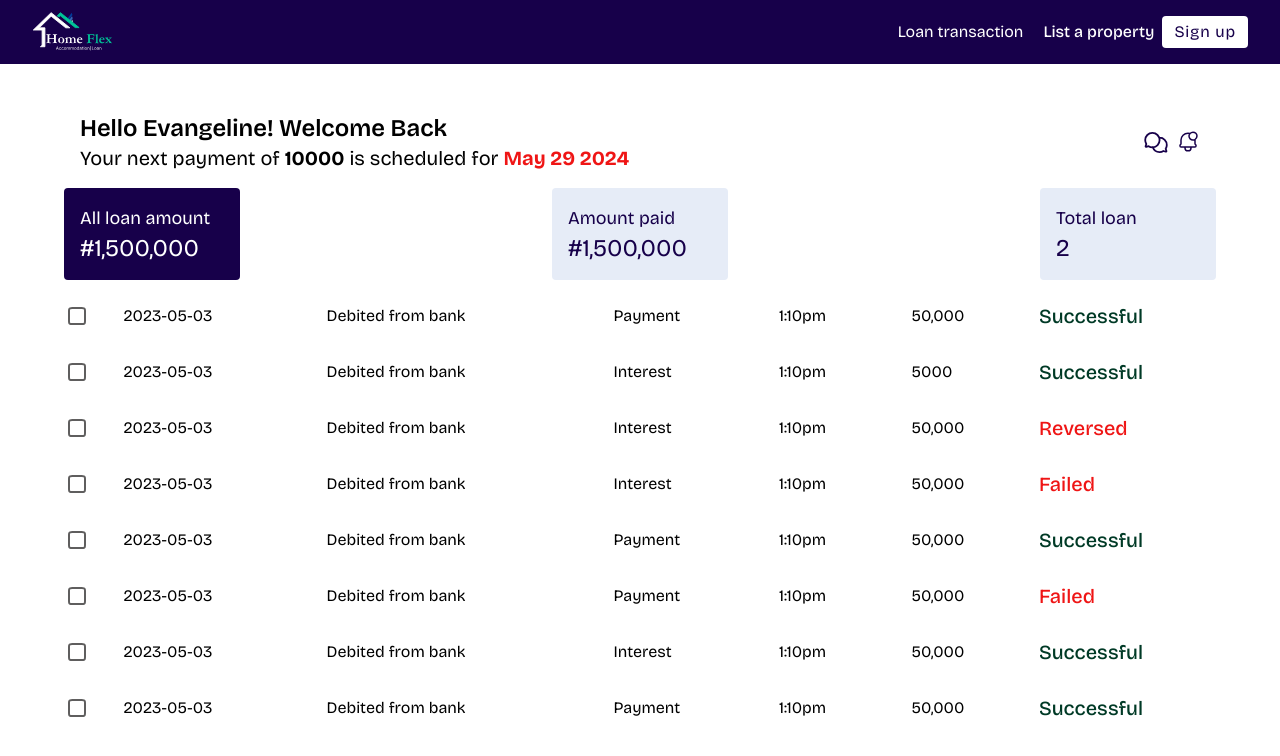
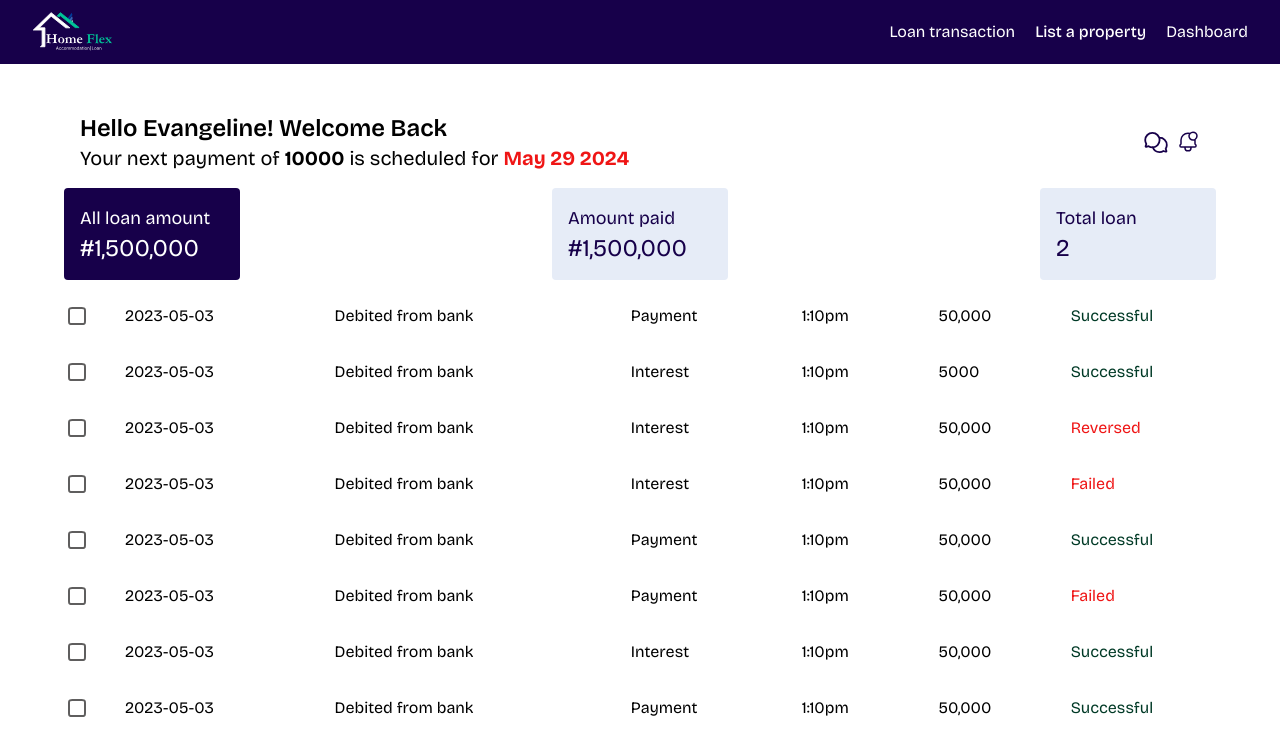
Before and after one commit to temlena/home-flex, a React (Create React App) app: page /DashboardPage in a window 1280 px wide. Shown: the top 756 px of the page. Built offline with nearby package versions, Linux system fonts and the light colour scheme.

Commit message:
added header for existing user

```diff
--- a/src/Pages/DashboardPage.jsx
+++ b/src/Pages/DashboardPage.jsx
@@ -1,10 +1,10 @@
 import Dashboard from "../components/Dashboard";
-import Header from "../components/Header";
+import HeaderUser from "../components/HeaderUser";
 
 export default function DashboardPage(){
     return(
         <>
-        <Header/>
+        <HeaderUser/>
         <Dashboard/>
         </>
     )
--- a/src/components/Dashboard.jsx
+++ b/src/components/Dashboard.jsx
@@ -56,7 +56,7 @@ export default function Dashboard() {
                     val.Status === "Successful"
                       ? "text-popular-colour"
                       : "text-error"
-                  } text-xl font-medium`}
+                  } text-base font-normal`}
                 >
                   {val.Status}
                 </td>
--- /dev/null
+++ b/src/components/HeaderUser.jsx
@@ -0,0 +1,43 @@
+import homeflex from "../assets/white varaint logo.svg";
+import { Link } from "react-router-dom";
+export default function HeaderUser() {
+  return (
+    <header className="flex bg-primary justify-between items-center p-8 h-10 ">
+      <Link to="/">
+        {" "}
+        <img className="w-20" src={homeflex} alt="homeflex logo" />
+      </Link>
+
+      <div className=" flex items-center gap-2">
+        <ul className="flex justify-between gap-5">
+          <li className="list-none">
+            <Link
+              className="text-base text-text no-underline  hover:text-popular-colour"
+              to="/DashboardPage"
+            >
+              Loan transaction
+            </Link>
+          </li>
+          <li className="list-none">
+            <Link
+              className=" font-medium text-base text-text no-underline hover:text-popular-colour"
+              to="#/list"
+            >
+              List a property
+            </Link>
+            </li>
+            <li>
+            <Link
+              className="text-base text-text no-underline  hover:text-popular-colour"
+              to="#/dashboard"
+            >
+              Dashboard
+            </Link>
+
+          </li>
+        </ul>
+
+      </div>
+    </header>
+  );
+}
```
